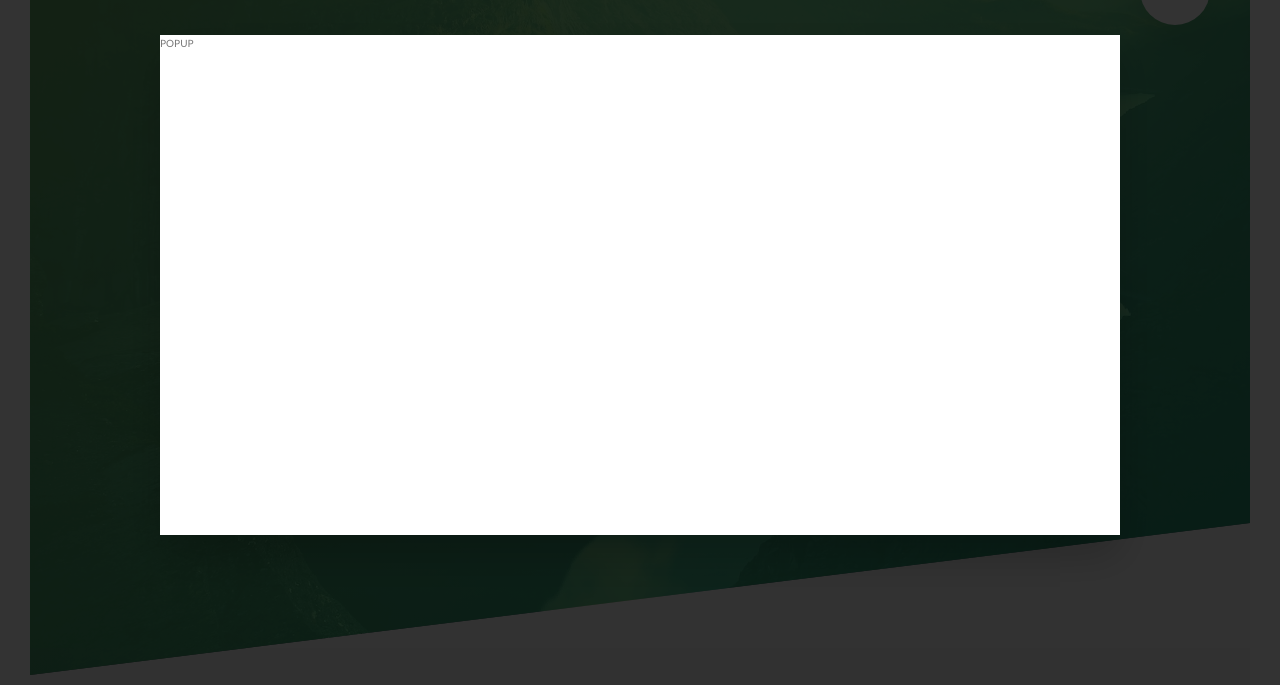
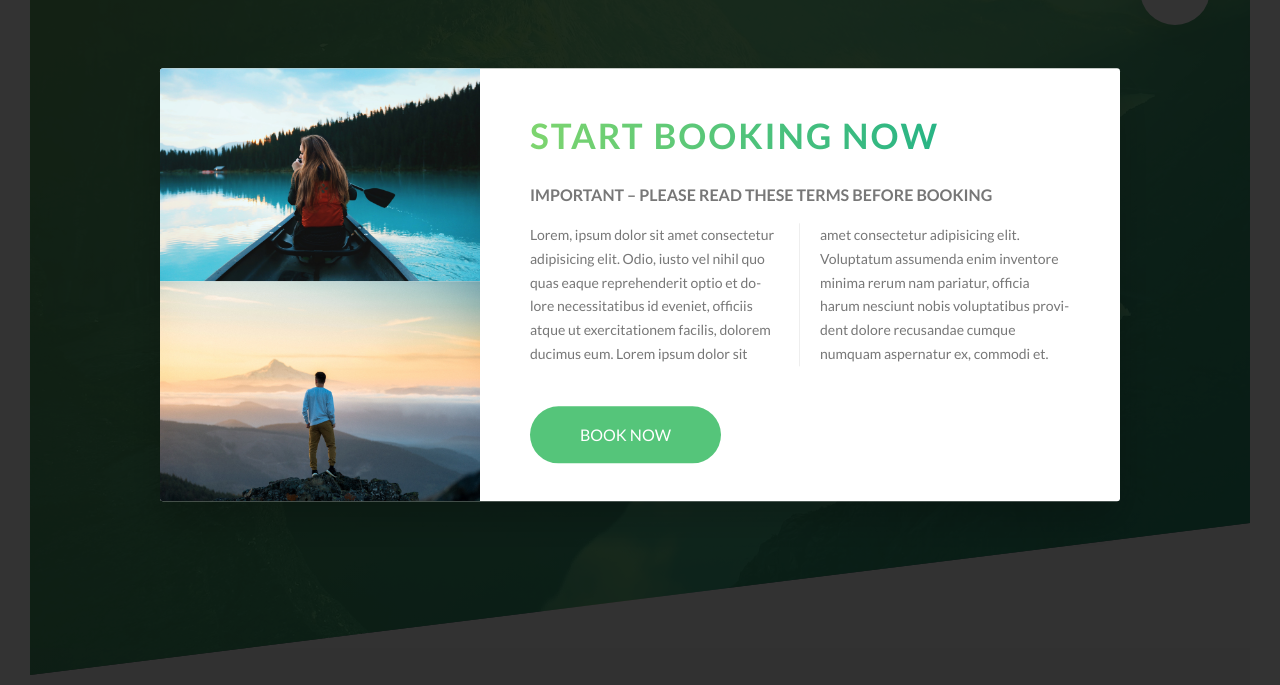
Before and after one commit to micahhobbs/natours, a website: page index.html in a window 1280 px wide. Shown: the part 115-800 px from the top of the page. Drawn offline with Linux system fonts and the light colour scheme.

Commit message:
Popup content layout and styling

```diff
--- a/index.html
+++ b/index.html
@@ -377,7 +377,9 @@
             </div>
             <div class="col-1-of-2">
                 <p class="footer__copyright">
-                    Built by <a href="www.micahthobbs.com.au" class="footer__link" target="_blank">Micah Hobbs</a> as part of the online course <a href="#" class="footer__link">Advanced CSS and SASS</a>. Site design &copy; Jonas Schemedtmann.
+                    Built by <a href="www.micahthobbs.com.au" class="footer__link" target="_blank">Micah Hobbs</a> as
+                    part of the online course <a href="#" class="footer__link">Advanced CSS and SASS</a>. Site design
+                    &copy; Jonas Schemedtmann.
                 </p>
             </div>
         </div>
@@ -385,7 +387,22 @@
 
     <div class="popup">
         <div class="popup__content">
-            POPUP
+            <div class="popup__left">
+                <img src="img/nat-8.jpg" alt="Tour photo" class="popup__img">
+                <img src="img/nat-9.jpg" alt="Tour photo" class="popup__img">
+            </div>
+            <div class="popup__right">
+                <h2 class="heading-secondary u-margin-bottom-small">Start booking now</h2>
+                <h3 class="heading-tertiary u-margin-bottom-small">Important &ndash; Please read these terms before booking</h3>
+                <p class="popup__text">
+                    Lorem, ipsum dolor sit amet consectetur adipisicing elit. Odio, iusto vel nihil quo quas eaque
+                    reprehenderit optio et dolore necessitatibus id eveniet, officiis atque ut exercitationem facilis,
+                    dolorem ducimus eum. Lorem ipsum dolor sit amet consectetur adipisicing elit. Voluptatum assumenda
+                    enim inventore minima rerum nam pariatur, officia harum nesciunt nobis voluptatibus provident
+                    dolore recusandae cumque numquam aspernatur ex, commodi et.
+                </p>
+                <a href="#" class="btn btn--green">Book now</a>
+            </div>
         </div>
     </div>
 
--- a/sass/components/_popup.scss
+++ b/sass/components/_popup.scss
@@ -9,10 +9,42 @@
 
     &__content {
         @include absCenter;
-        height: 50rem;
         width: 75%;
         background-color: $color-white;
         box-shadow: 0 2rem 4rem rgba($color-black, .2);
-        z-index: 5000;
+        border-radius: 3px;
+        display: table;
+        overflow: hidden;
+    }
+
+    &__left {
+        width: 33.33333%;
+        display: table-cell;
+        vertical-align: middle;
+    }
+
+    &__right {
+        width: 66.66666%;
+        display: table-cell;
+        vertical-align: middle;
+        padding: 3rem 5rem;
+    }
+
+    &__img {
+        display: block;
+        width: 100%;
+    }
+
+    &__text {
+        font-size: 1.4rem;
+        padding-bottom: 4rem;
+
+        column-count: 2;
+        column-gap: 4rem;
+        column-rule: 1px solid $color-grey-light-2;
+
+        -webkit-hyphens: auto;
+        -ms-hyphens: auto;
+        hyphens: auto;
     }
 }
```
Also changed, not shown: css/style.css.
